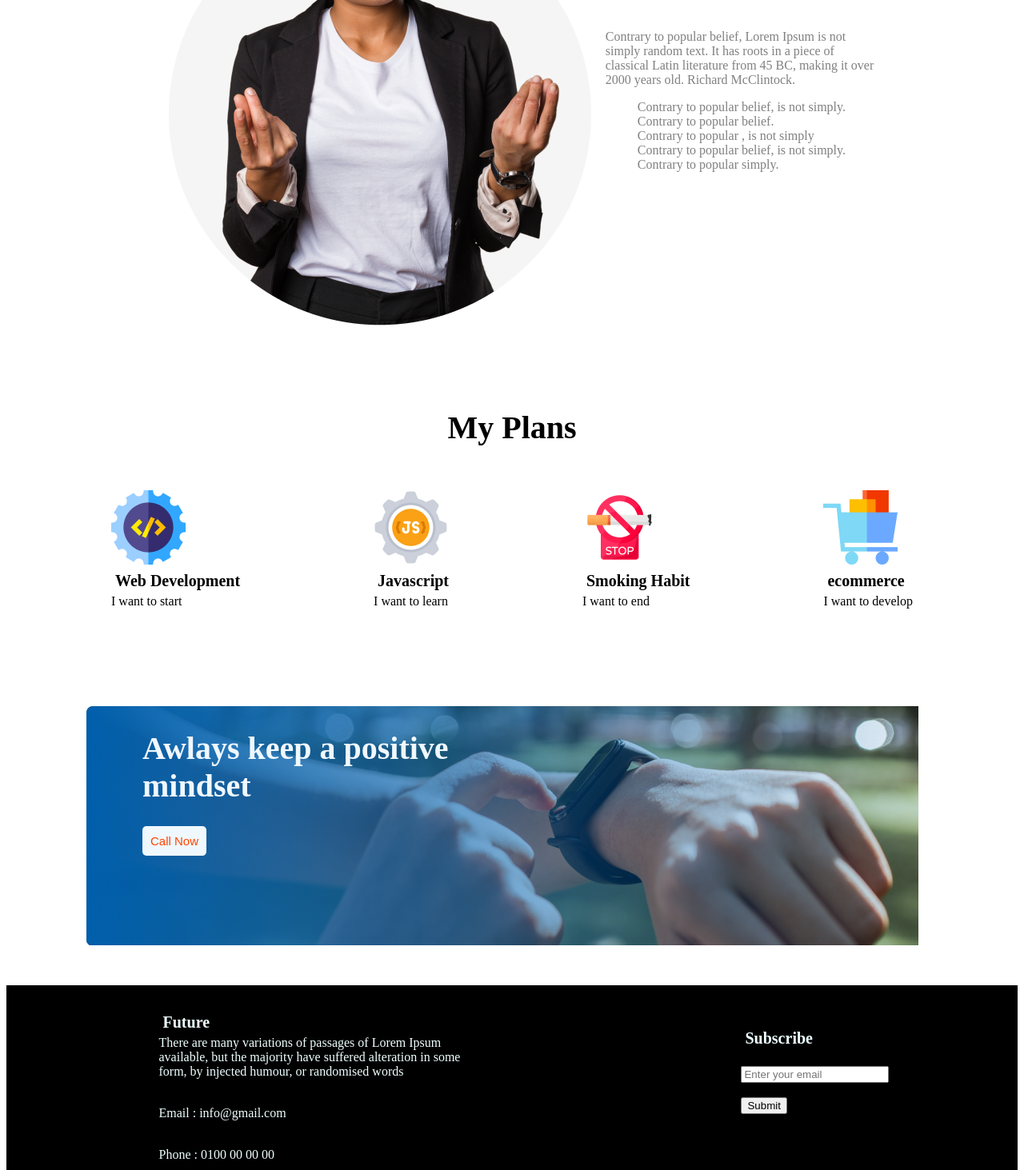
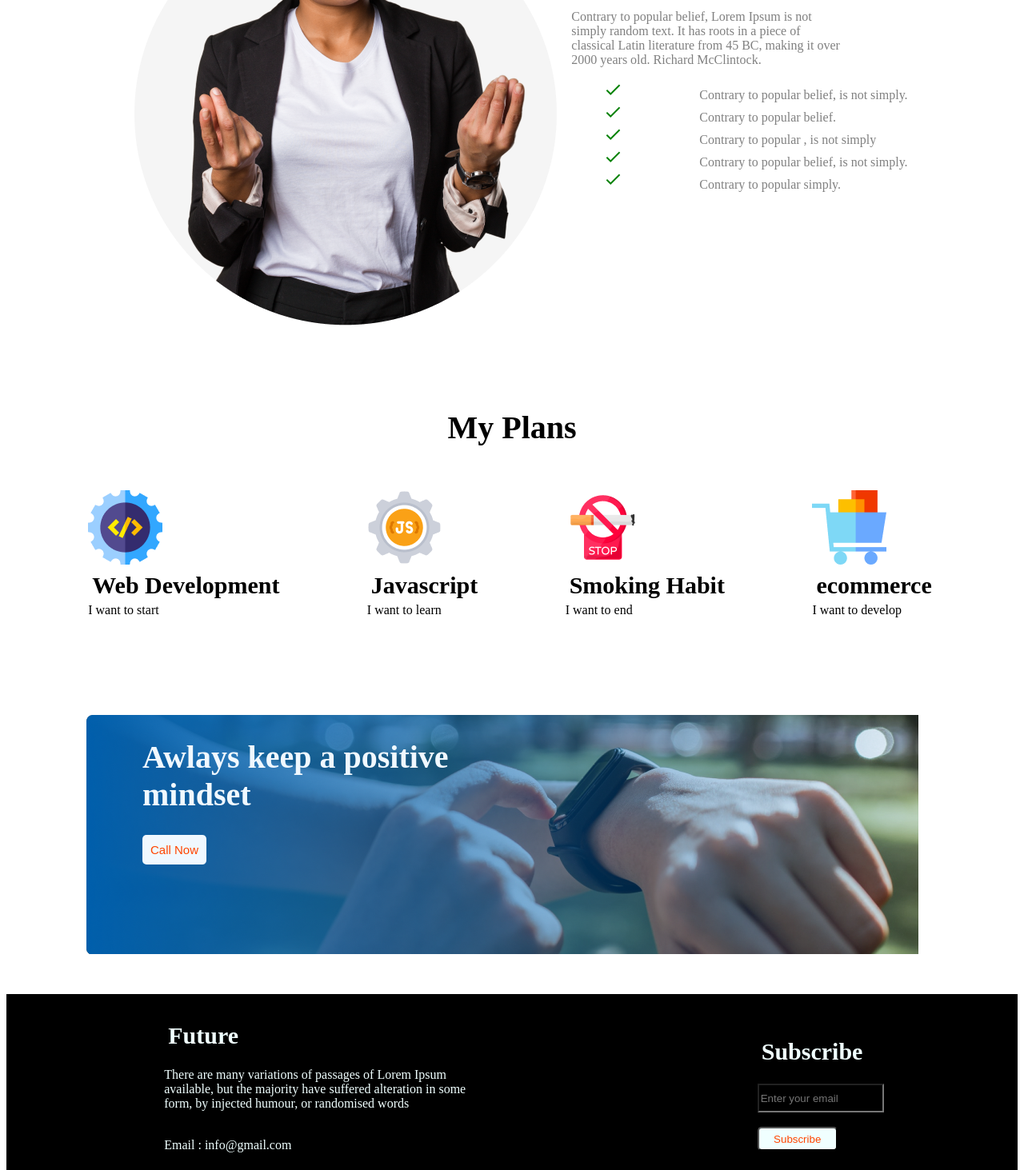
Before and after one commit to ElinaAhmed625/new-year-new-me-assignment, a plain HTML site: page index.html in a window 1280 px wide. Shown: the part 1225-2688 px from the top of the page at 80% size. Drawn offline with Linux system fonts and the light colour scheme.

Commit message:
Issues Resolved

```diff
--- a/index.html
+++ b/index.html
@@ -6,6 +6,10 @@
     <meta name="viewport" content="width=device-width, initial-scale=1.0" />
     <title>new-year-new-me-assignment</title>
     <link rel="stylesheet" href="style.css" />
+    <link
+      rel="stylesheet"
+      href="https://fonts.googleapis.com/icon?family=Material+Icons"
+    />
   </head>
   <body>
     <!-- header starts -->
@@ -44,11 +48,26 @@
         </p>
 
         <ul type="none">
-          <li>Contrary to popular belief, is not simply.</li>
-          <li>Contrary to popular belief.</li>
-          <li>Contrary to popular , is not simply</li>
-          <li>Contrary to popular belief, is not simply.</li>
-          <li>Contrary to popular simply.</li>
+          <li>
+            <i class="material-icons checkmark">checkmark</i>Contrary to popular
+            belief, is not simply.
+          </li>
+          <li>
+            <i class="material-icons checkmark">checkmark</i>Contrary to popular
+            belief.
+          </li>
+          <li>
+            <i class="material-icons checkmark">checkmark</i>Contrary to popular
+            , is not simply
+          </li>
+          <li>
+            <i class="material-icons checkmark">checkmark</i>Contrary to popular
+            belief, is not simply.
+          </li>
+          <li>
+            <i class="material-icons checkmark">checkmark</i>Contrary to popular
+            simply.
+          </li>
         </ul>
       </div>
     </div>
@@ -93,6 +112,7 @@
     <div class="footer-container">
       <div class="footer-item1">
         <h4>Future</h4>
+        <br />
         <p>
           There are many variations of passages of Lorem Ipsum<br />
           available, but the majority have suffered alteration in some<br />
@@ -112,7 +132,7 @@
         <h4 class="text">Subscribe</h4>
         <br />
         <input type="text" placeholder="Enter your email" /><br /><br />
-        <input type="submit" value="Submit" />
+        <input type="button" value="Subscribe" />
       </div>
     </div>
     <!-- footer ends -->
--- a/style.css
+++ b/style.css
@@ -1,13 +1,13 @@
 /* header styles starts */
 .header {
-  background: url("images/banner/banner1.png");
+  background: url("images/banner/banner2.png");
   width: 1600px;
   height: 800px;
   margin-top: 0px;
 }
 .title {
   float: right;
-  margin-top: 150px;
+  margin-top: 110px;
   padding: 30px;
 }
 .header-title {
@@ -22,7 +22,7 @@
   font-size: 16px;
   font-family: url("https://fonts.googleapis.com/css2?family=Work+Sans:wght@400;700&display=swap");
   text-align: right;
-  color: #9d9ea0;
+  color: grey;
   margin-right: 350px;
   padding-right: 50px;
 }
@@ -34,6 +34,7 @@
   color: beige;
   border-radius: 5px;
   border: none;
+  margin-left: 280px;
 }
 /* header styles ends */
 /* section 1 starts */
@@ -52,6 +53,9 @@
 }
 li {
   color: grey;
+}
+ul {
+  align-text: center;
 }
 /* section 1 ends */
 /* icons starts */
@@ -73,7 +77,7 @@ h2 {
   margin: 0px;
 }
 h4 {
-  font-size: 20px;
+  font-size: 30px;
   font-weight: bolder;
   margin: 5px;
 }
@@ -115,6 +119,7 @@ button {
 }
 .icons-images {
   display: flex;
+  gap: 10px;
 }
 .footer-item1 {
   color: azure;
@@ -126,4 +131,20 @@ button {
 .text {
   color: azure;
 }
+input[type="text"] {
+  width: 150px;
+  height: 30px;
+  background-color: black;
+}
+input[type="button"] {
+  background-color: azure;
+  color: orangered;
+  width: 100px;
+  height: 30px;
+  border-radius: 5px;
+}
+.checkmark {
+  color: green;
+}
+
 /* footer ends */
```
